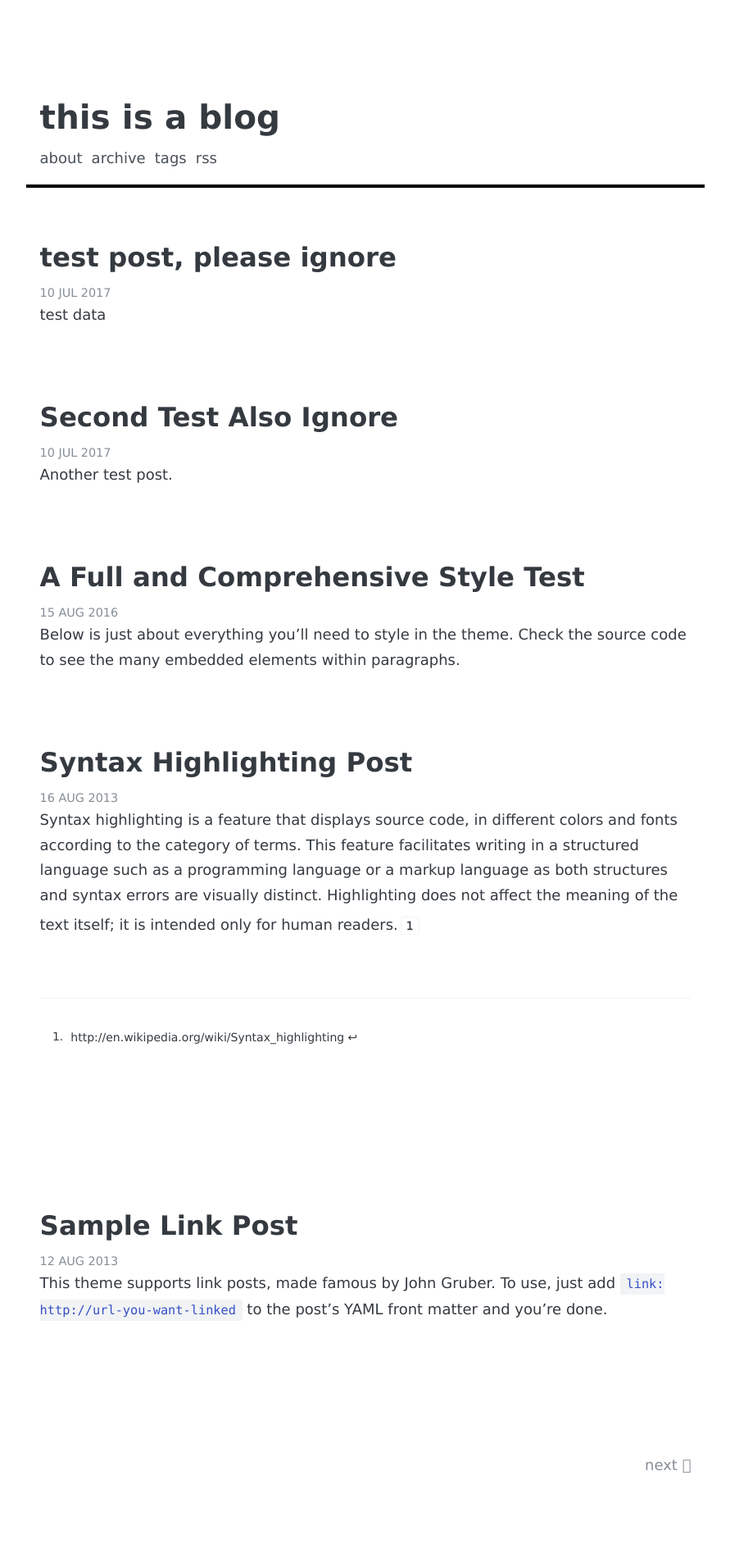
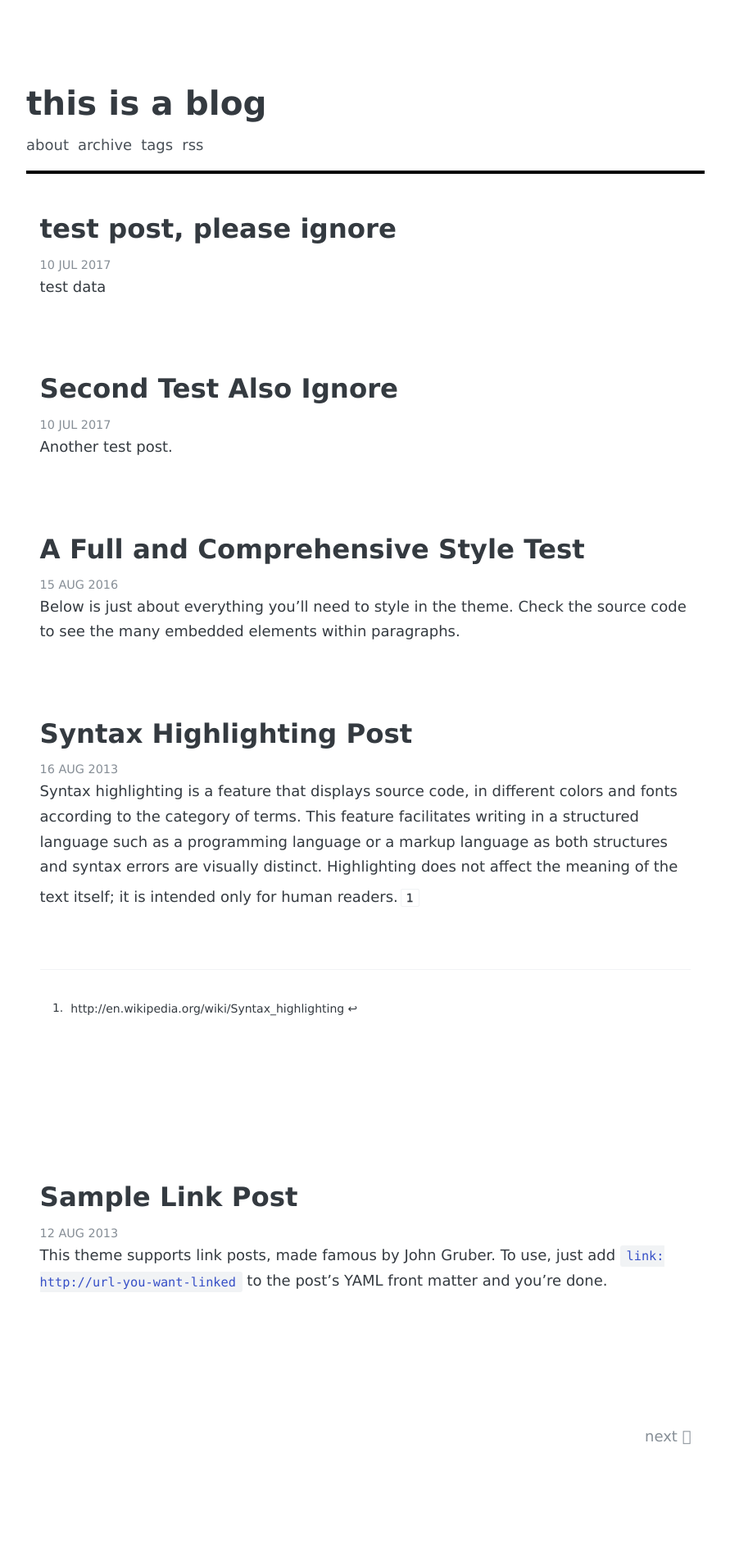
Before and after one commit to thisisamatthew/thisisamatthew.github.io, a Jekyll site: the page built from index.html, in a window 1280 px wide. Shown: the whole page at 82% size, without its empty margins (194-1085 px from the left). Built offline with Jekyll 4.4.1, drawn with Linux system fonts in a browser that asks for light colours; some web fonts are replaced; the list of posts is cut into pages by our own code; after the commit the page ends 1864 px from its top, so only the background shows below that.

Commit message:
Update _site.scss

```diff
--- a/_sass/_site.scss
+++ b/_sass/_site.scss
@@ -32,8 +32,8 @@ body {
   Header
   -------------- */
 .header {
-  padding: 2%;
-  margin-bottom: 1.5em;
+  padding-bottom: 2%;
+  margin-bottom: 0.5em;
   border-bottom: 4px solid black;
 
   &-title {
```
